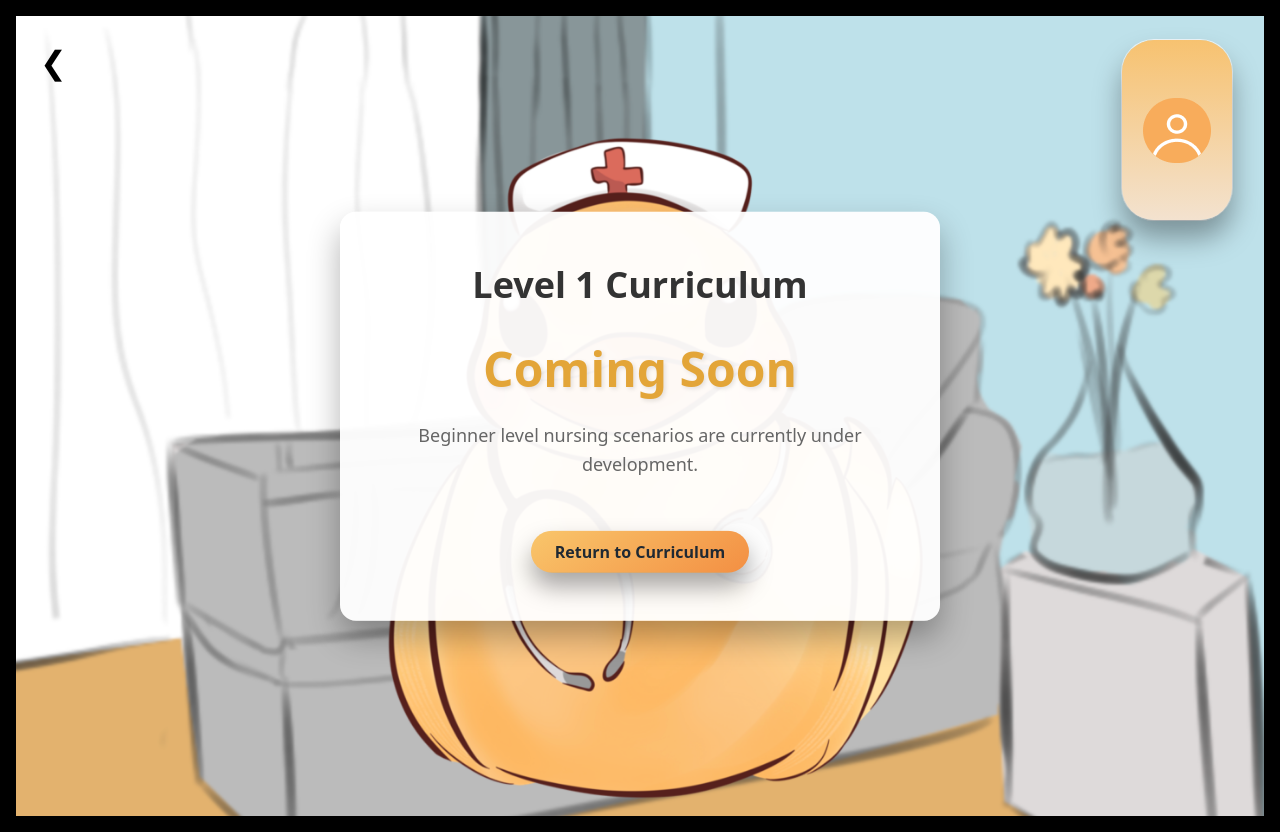
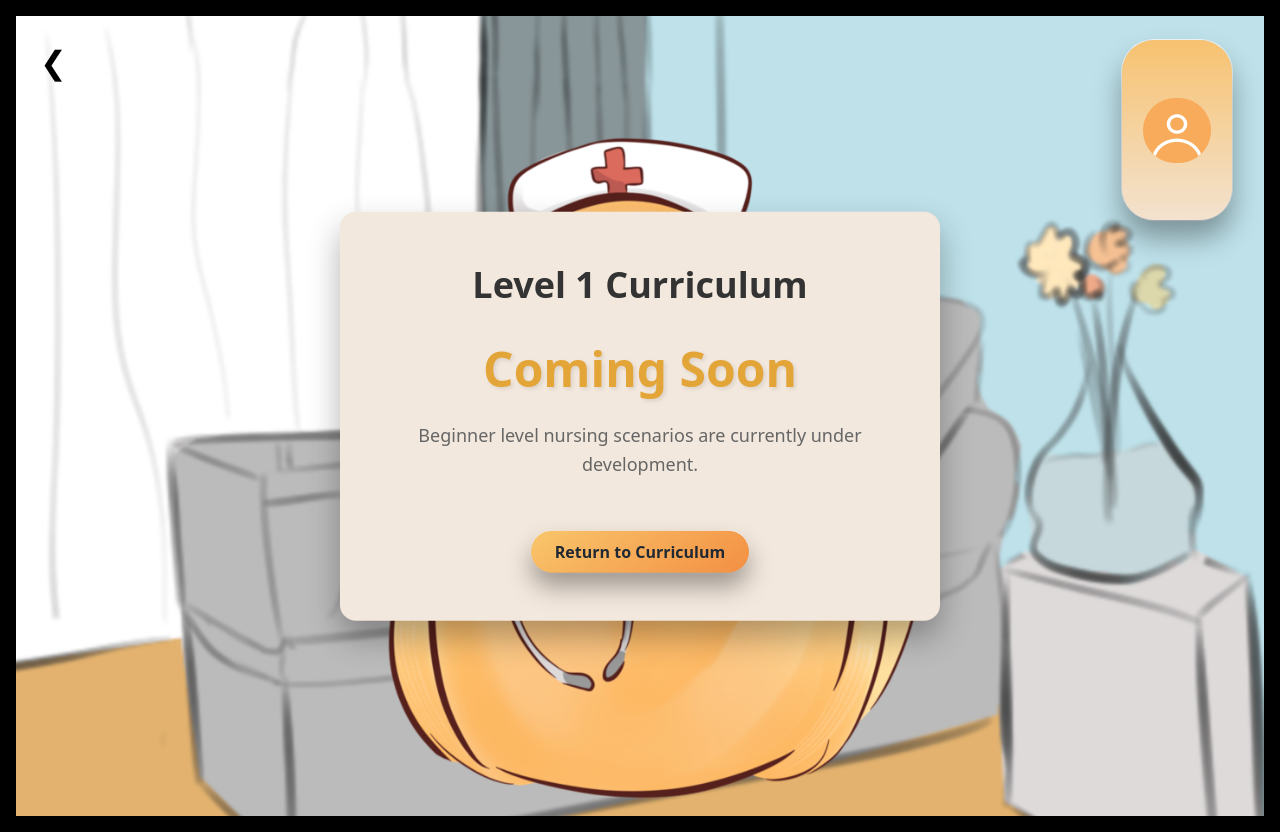
Before and after one commit to dalyai33/NurseSim, a React (Vite) app in the folder web/: page /sim/level-1 in a window 1280 px wide. Built offline with nearby package versions, Linux system fonts and the light colour scheme; a web font is replaced by a local one.

Commit message:
Added slight color change to sim.css

```diff
--- a/web/src/styles/sim.css
+++ b/web/src/styles/sim.css
@@ -349,7 +349,7 @@
   transform: translate(-50%, -50%);
   width: min(600px, 90%);
   text-align: center;
-  background: rgba(255, 255, 255, 0.95);
+  background: #f3e8dd;
   padding: 48px 32px;
   border-radius: 16px;
   box-shadow: 0 16px 32px rgba(0, 0, 0, 0.3);
```
